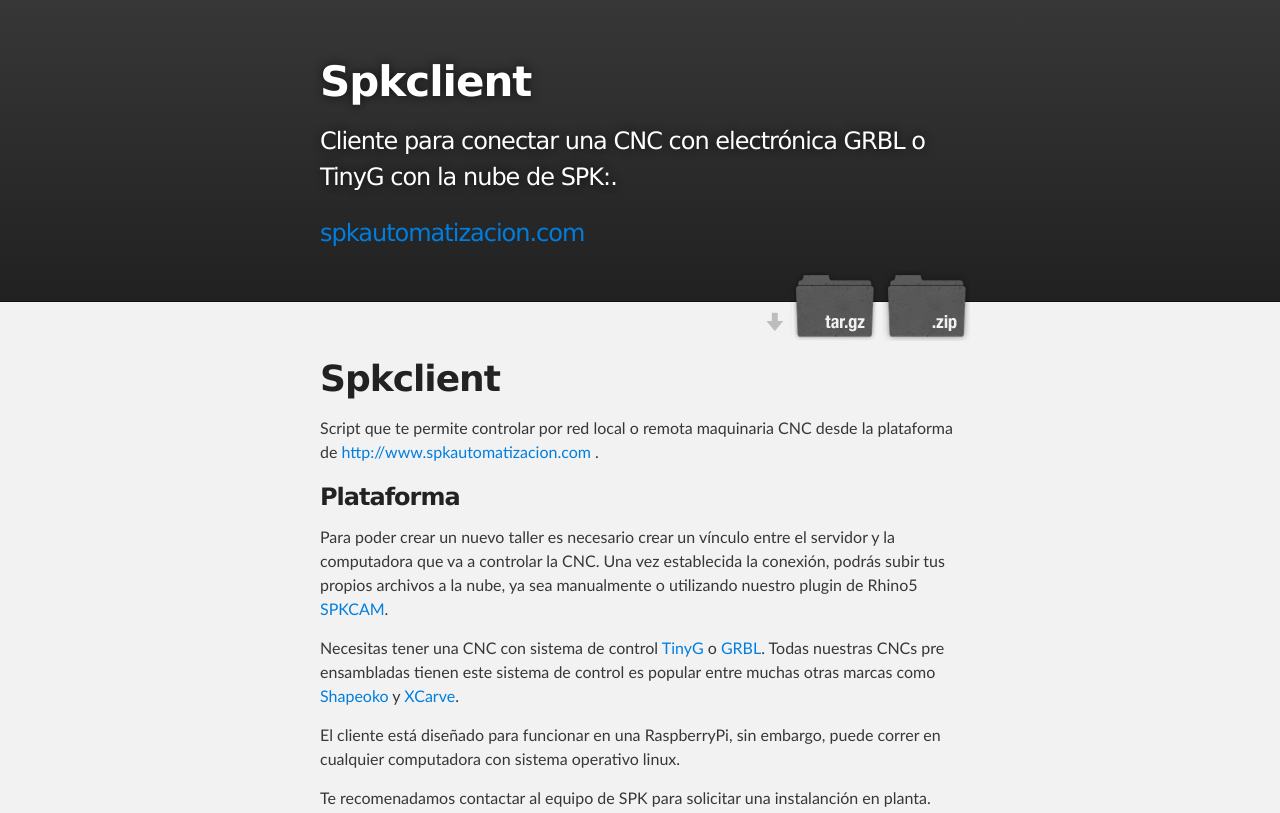
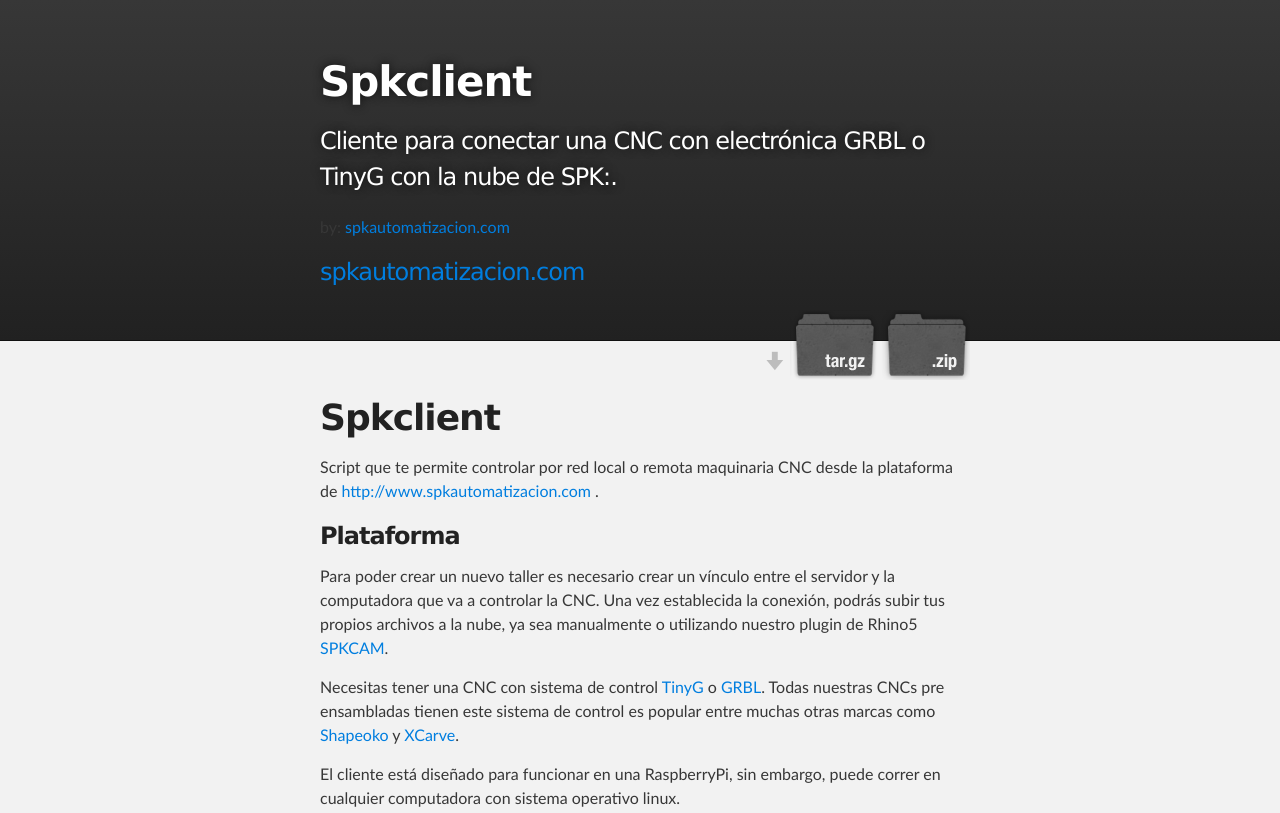
Before and after one commit to spkdevelop/SPKClient, a plain HTML site: page index.html in a window 1280 px wide. Shown: the top 813 px of the page. Drawn offline with Linux system fonts and the light colour scheme.

Commit message:
Update index.html

```diff
--- a/index.html
+++ b/index.html
@@ -20,7 +20,8 @@
 
           <h1 id="project_title">Spkclient</h1>
           <h2 id="project_tagline">Cliente para conectar una CNC con electrónica GRBL o TinyG con la nube de SPK:.</h2>
-          <h2 id="project_tagline"><a href="https://github.com/spkdevelop/SPKCAM">spkautomatizacion.com</a></h2>
+          <p class="copyright">by: <a href="https://github.com/spkdevelop/SPKCAM">spkautomatizacion.com</a></p>
+          <h2 id="project_tagline"><a href=>spkautomatizacion.com</a></h2>
             <section id="downloads">
               <a class="zip_download_link" href="https://github.com/spkdevelop/SPKClient/zipball/master">Download this project as a .zip file</a>
               <a class="tar_download_link" href="https://github.com/spkdevelop/SPKClient/tarball/master">Download this project as a tar.gz file</a>
```
